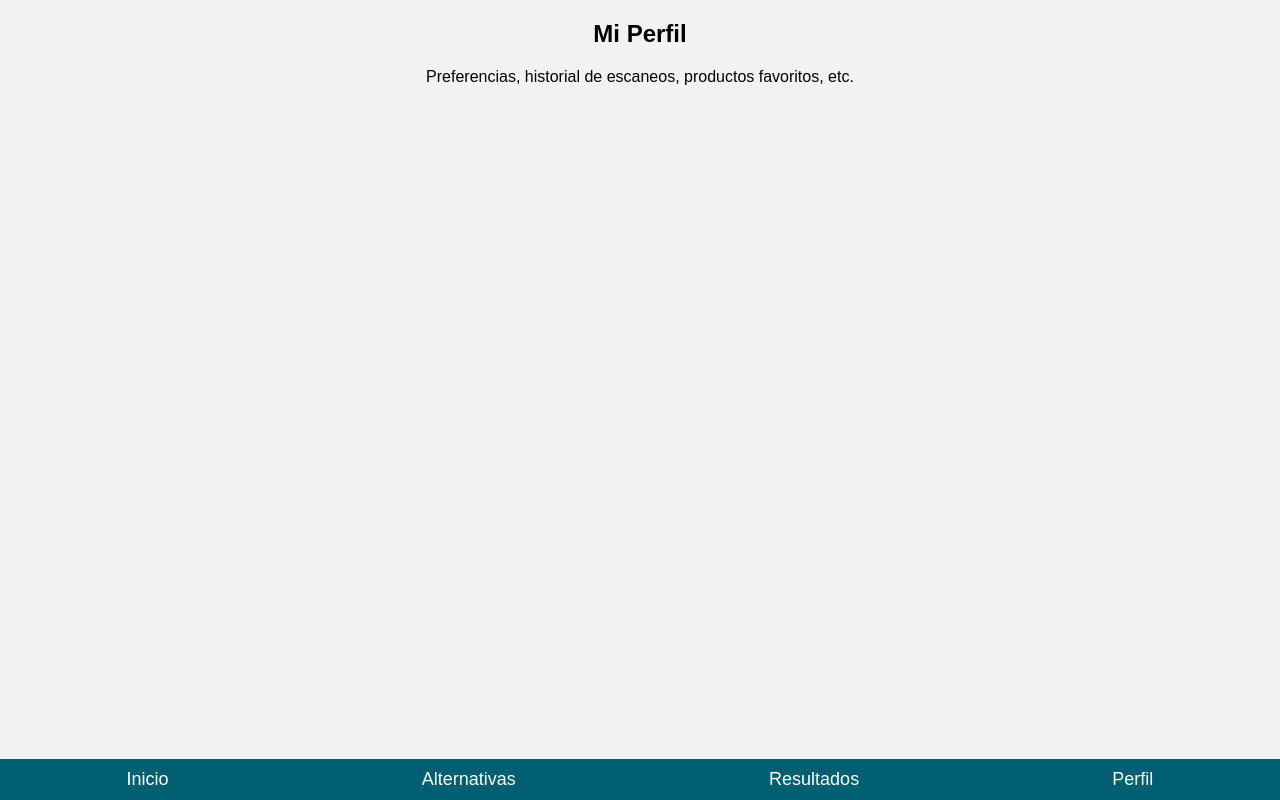
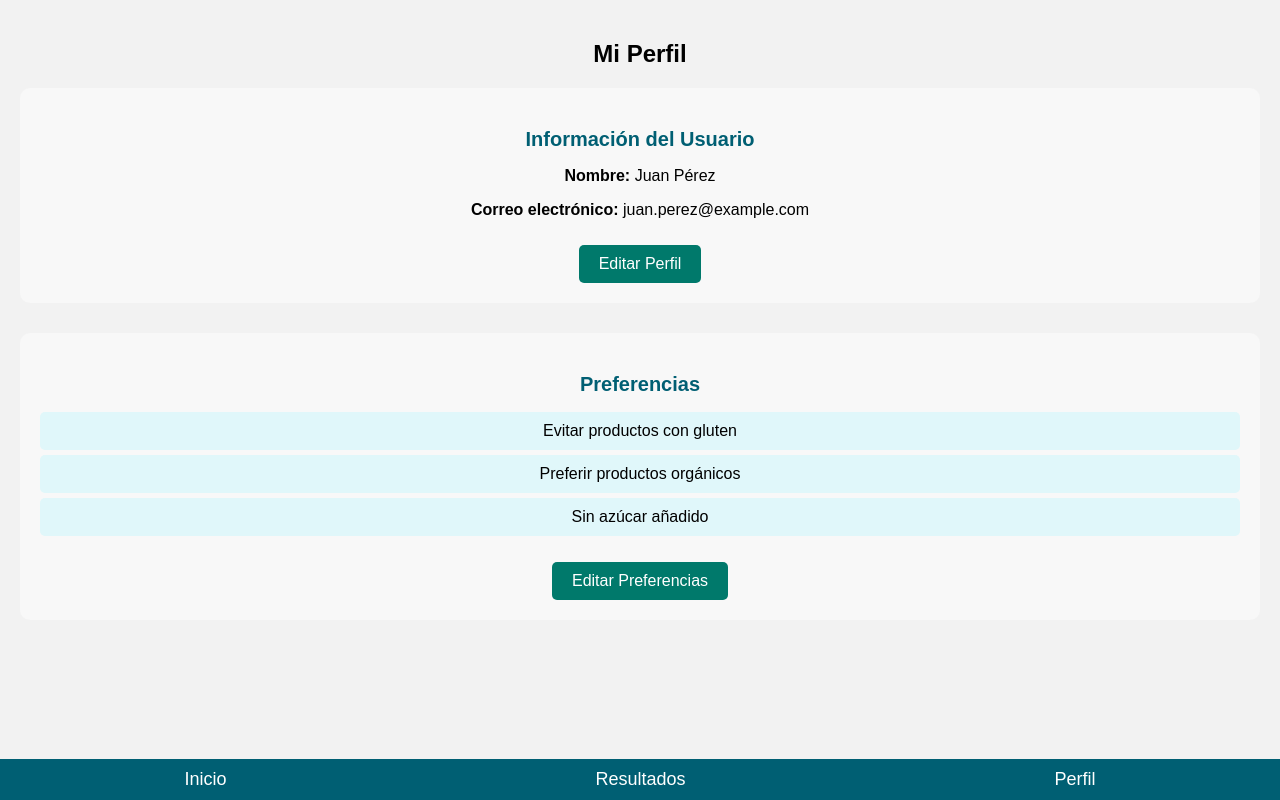
Before and after one commit to Koato/SanoWise-Front, a React (Create React App) app: page /profile in a window 1280 px wide. Built offline with nearby package versions, Linux system fonts and the light colour scheme.

Commit message:
se quita alternativas y se mejora el perfil

```diff
--- a/src/App.js
+++ b/src/App.js
@@ -3,7 +3,7 @@ import React from 'react';
 import { BrowserRouter as Router, Route, Routes } from 'react-router-dom';
 import Scanner from './components/Scanner';
 import Results from './components/Results';
-import Alternatives from './components/Alternatives';
+// import Alternatives from './components/Alternatives';
 import Profile from './components/Profile';
 import Navbar from './components/Navbar';
 
@@ -15,7 +15,7 @@ function App() {
         <Routes>
           <Route path="/" element={<Scanner />} />
           <Route path="/results" element={<Results />} />
-          <Route path="/alternatives" element={<Alternatives />} />
+          {/* <Route path="/alternatives" element={<Alternatives />} /> */}
           <Route path="/profile" element={<Profile />} />
         </Routes>
       </div>
--- a/src/components/Navbar.js
+++ b/src/components/Navbar.js
@@ -7,7 +7,7 @@ function Navbar() {
   return (
     <div className="navbar">
       <Link to="/">Inicio</Link>
-      <Link to="/alternatives">Alternativas</Link>
+      {/* <Link to="/alternatives">Alternativas</Link> */}
       <Link to="/results">Resultados</Link>
       <Link to="/profile">Perfil</Link>
     </div>
--- a/src/components/Profile.js
+++ b/src/components/Profile.js
@@ -3,9 +3,35 @@ import React from 'react';
 
 function Profile() {
   return (
-    <div className="profile">
+    <div className="profile-page">
       <h2>Mi Perfil</h2>
-      <p>Preferencias, historial de escaneos, productos favoritos, etc.</p>
+
+      <div className="profile-section">
+        <h3>Información del Usuario</h3>
+        <p><strong>Nombre:</strong> Juan Pérez</p>
+        <p><strong>Correo electrónico:</strong> juan.perez@example.com</p>
+        <button className="button edit-btn">Editar Perfil</button>
+      </div>
+
+      <div className="profile-section">
+        <h3>Preferencias</h3>
+        <ul>
+          <li>Evitar productos con gluten</li>
+          <li>Preferir productos orgánicos</li>
+          <li>Sin azúcar añadido</li>
+        </ul>
+        <button className="button edit-btn">Editar Preferencias</button>
+      </div>
+
+      {/* <div className="profile-section">
+        <h3>Historial de Productos Escaneados</h3>
+        <ul>
+          <li>Producto 1 - Calificación: ★★★★☆</li>
+          <li>Producto 2 - Calificación: ★★★☆☆</li>
+          <li>Producto 3 - Calificación: ★★★★★</li>
+        </ul>
+        <button className="button clear-history-btn">Borrar Historial</button>
+      </div> */}
     </div>
   );
 }
--- a/src/components/styles.css
+++ b/src/components/styles.css
@@ -138,3 +138,57 @@ video, img {
   cursor: pointer;
   margin-top: 20px;
 }
+
+/* Estilos para la página de perfil */
+.profile-page {
+  padding: 20px;
+}
+
+.profile-section {
+  margin-bottom: 30px;
+  padding: 20px;
+  background-color: #f8f8f8;
+  border-radius: 10px;
+}
+
+.profile-section h3 {
+  margin-bottom: 15px;
+  font-size: 20px;
+  color: #005f73;
+}
+
+.profile-section p {
+  font-size: 16px;
+}
+
+.profile-section ul {
+  list-style-type: none;
+  padding: 0;
+}
+
+.profile-section ul li {
+  background-color: #e0f7fa;
+  padding: 10px;
+  margin: 5px 0;
+  border-radius: 5px;
+}
+
+/* Botones en la página de perfil */
+.button {
+  padding: 10px 20px;
+  font-size: 16px;
+  color: white;
+  background-color: #56c8d8;
+  border: none;
+  border-radius: 5px;
+  cursor: pointer;
+  margin-top: 10px;
+}
+
+.button.edit-btn {
+  background-color: #00796b;  /* Color diferente para "Editar" */
+}
+
+.button.clear-history-btn {
+  background-color: #ff4d4d;  /* Color rojo para borrar el historial */
+}
```
